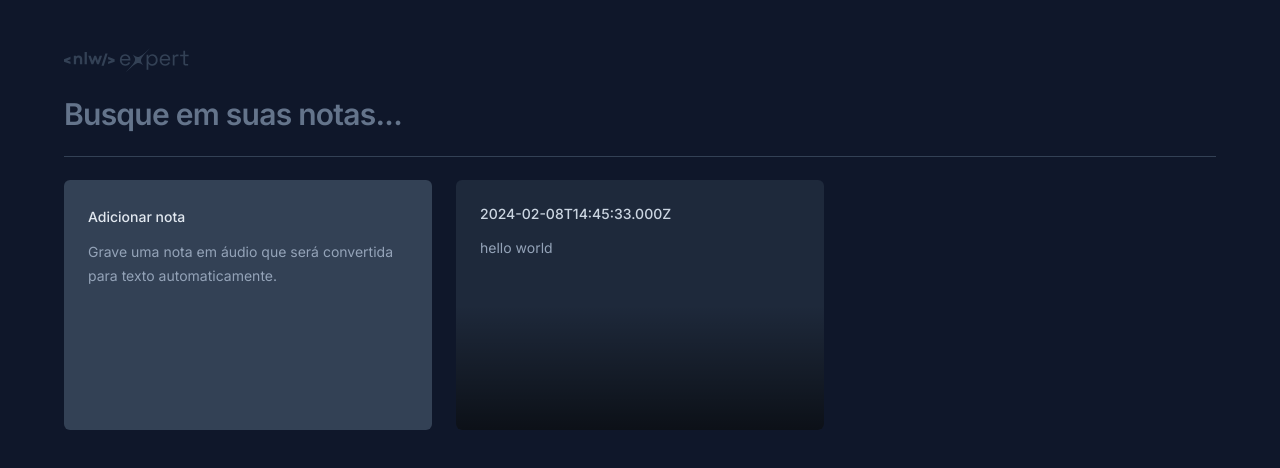
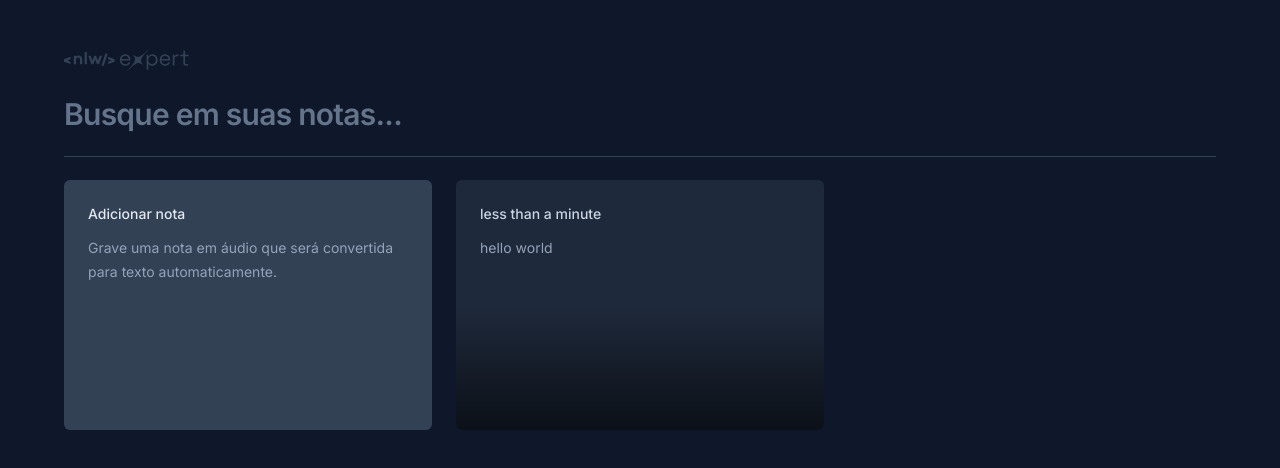
Before and after one commit to yagosousaa/notes-project-2024, a React (Vite) app: page / in a window 1280 px wide. Shown: the top 468 px of the page. Built offline with nearby package versions, Linux system fonts and the light colour scheme.

Commit message:
adiciona estilo ao site

```diff
--- a/package.json
+++ b/package.json
@@ -9,6 +9,9 @@
     "preview": "vite preview"
   },
   "dependencies": {
+    "@radix-ui/themes": "^2.0.3",
+    "date-fns": "^3.3.1",
+    "lucide-react": "^0.323.0",
     "react": "^18.2.0",
     "react-dom": "^18.2.0"
   },
--- a/src/app.tsx
+++ b/src/app.tsx
@@ -19,7 +19,11 @@
 
       <div className="grid grid-cols-3 gap-6 auto-rows-[250px] pt-6">
         <NewNoteCard/>
-        <NoteCard date={new Date()} content="hello world"/>
+
+        <NoteCard note={{
+          date: new Date(),
+          content: 'hello world'
+        }} />
       </div>
       </div>
     </div>
--- a/src/components/new-note-card.tsx
+++ b/src/components/new-note-card.tsx
@@ -1,12 +1,45 @@
+import * as Dialog from '@radix-ui/react-dialog'
+import { X } from 'lucide-react'
+
+
 export function NewNoteCard() {
     return (
-        <div className="rounded-md bg-slate-700 p-6 space-y-3">
+      <Dialog.Root>
+        <Dialog.Trigger className="rounded-md flex flex-col text-left bg-slate-700 p-6 gap-3 outline-none hover:ring-2 hover:ring-slate-600 focus-visible:ring-2 focus-visible:ring-lime-400">
           <span className="text-sm font-medium text-slate-200">
             Adicionar nota
           </span>
           <p className="text-sm leading-6 text-slate-400">
             Grave uma nota em áudio que será convertida para texto automaticamente.
           </p>
-        </div>
+        </Dialog.Trigger>
+
+        <Dialog.Portal>
+          <Dialog.Overlay className='inset-0 fixed bg-black/50' />
+            <Dialog.Content className='fixed overflow-hidden left-1/2 top-1/2 -translate-x-1/2 -translate-y-1/2 max-w-[640px] w-full h-[60vh] bg-slate-700 rounded-md flex flex-col outline-none '>
+              <Dialog.Close className='absolute right-0 top-0 bg-slate-800 p-1.5 text-slate-400 hover:text-slate-100'>
+                <X className='size-5'/>
+              </Dialog.Close>
+
+              <div className='flex flex-1 flex-col gap-3 p-5' >
+
+                <span className="text-sm font-medium text-slate-300">
+                  Adicionar nota
+                </span>
+                <p className="text-sm leading-6 text-slate-400">
+                  Comece <button className=' font-medium text-lime-400 hover:underline'>gravando uma nota</button> em áudio ou se preferir <button className='font-medium text-lime-400 hover:underline'>utilize apenas texto</button>.
+                </p>
+
+              </div>
+
+              <button
+                type='button'
+                className='w-full bg-lime-400 py-4 text-center text-sm text-lime-950 outline-none hover:bg-lime-500'
+              >
+                    Salvar nota
+              </button>
+            </Dialog.Content>
+          </Dialog.Portal>
+      </Dialog.Root>
     )
 }
--- a/src/components/note-card.tsx
+++ b/src/components/note-card.tsx
@@ -1,19 +1,56 @@
+import * as Dialog from '@radix-ui/react-dialog'
+import { formatDistanceToNow } from 'date-fns'
+import { ptBR } from 'date-fns/locale'
+import { X } from 'lucide-react'
+
+
 interface NoteCardProps {
-    date: Date
-    content: string
+    note: {
+      date: Date
+      content: string
+    }
 }
 
-export function NoteCard(props: NoteCardProps) {
+export function NoteCard({ note }: NoteCardProps) {
     return (
-        <button className="rounded-md text-left bg-slate-800 flex flex-col p-6 gap-3 overflow-hidden outline-none relative hover:ring-2 hover:ring-slate-600 focus-visible:ring-2 focus-visible:ring-lime-400">
+        <Dialog.Root>
+        <Dialog.Trigger className="rounded-md text-left bg-slate-800 flex flex-col p-6 gap-3 overflow-hidden outline-none relative hover:ring-2 hover:ring-slate-600 focus-visible:ring-2 focus-visible:ring-lime-400">
           <span className="text-sm font-medium text-slate-300">
-            {props.date.toISOString()}
+            {formatDistanceToNow(note.date)}
           </span>
           <p className="text-sm leading-6 text-slate-400">
-            {props.content}
+            {note.content}
           </p>
 
           <div className="absolute bottom-0 left-0 right-0 h-1/2 bg-gradient-to-t from-black/60 to-black/0 pointer-events-none"  />
-        </button>
+        </Dialog.Trigger>
+
+        <Dialog.Portal>
+          <Dialog.Overlay className='inset-0 fixed bg-black/50' />
+            <Dialog.Content className='fixed overflow-hidden left-1/2 top-1/2 -translate-x-1/2 -translate-y-1/2 max-w-[640px] w-full h-[60vh] bg-slate-700 rounded-md flex flex-col outline-none'>
+              <Dialog.Close className='absolute right-0 top-0 bg-slate-800 p-1.5 text-slate-400 hover:text-slate-100'>
+                <X className='size-5'/>
+              </Dialog.Close>
+
+              <div className='flex flex-1 flex-col gap-3 p-5' >
+
+                <span className="text-sm font-medium text-slate-300">
+                 {formatDistanceToNow(note.date, { locale: ptBR, addSuffix: true})}
+                </span>
+                <p className="text-sm leading-6 text-slate-400">
+                  {note.content}
+                </p>
+
+              </div>
+
+              <button
+                type='button'
+                className='w-full bg-slate-800 py-4 text-center text-sm text-slate-300 outline-none group'
+              >
+                Deseja <span className='text-red-400 group-hover:underline'>apagar essa nota</span>?
+              </button>
+            </Dialog.Content>
+          </Dialog.Portal>
+        </Dialog.Root>
     )
 }
```
Also changed, not shown: 1 other file (tests, documents, lock files or other folders).
